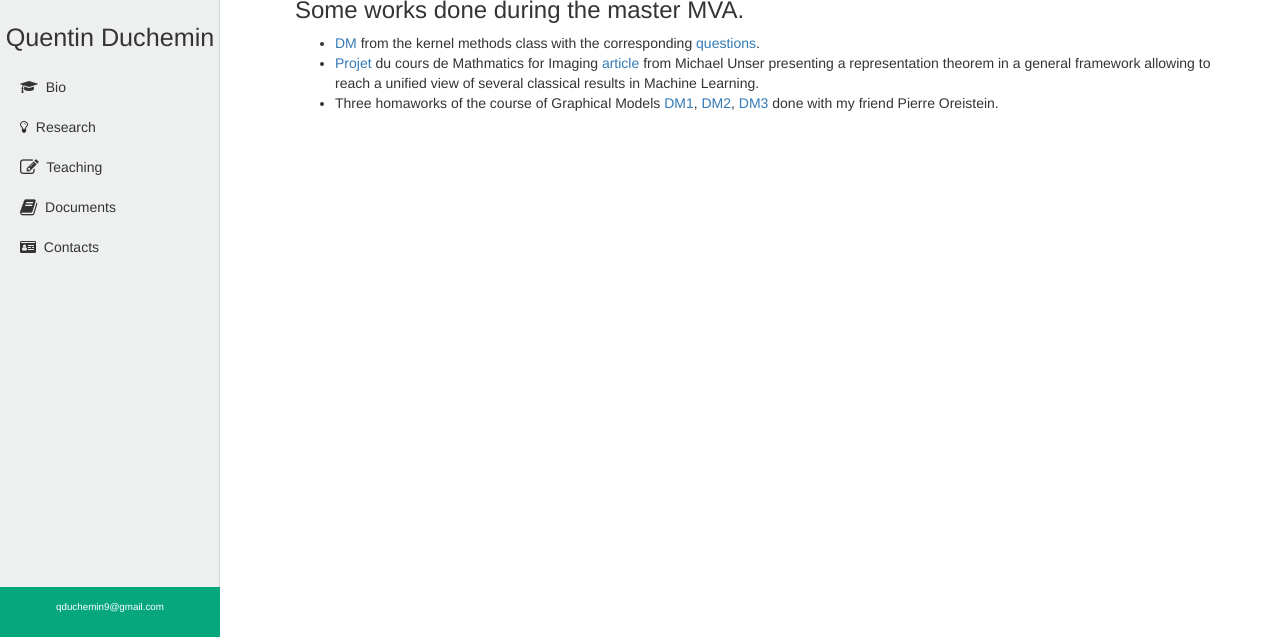
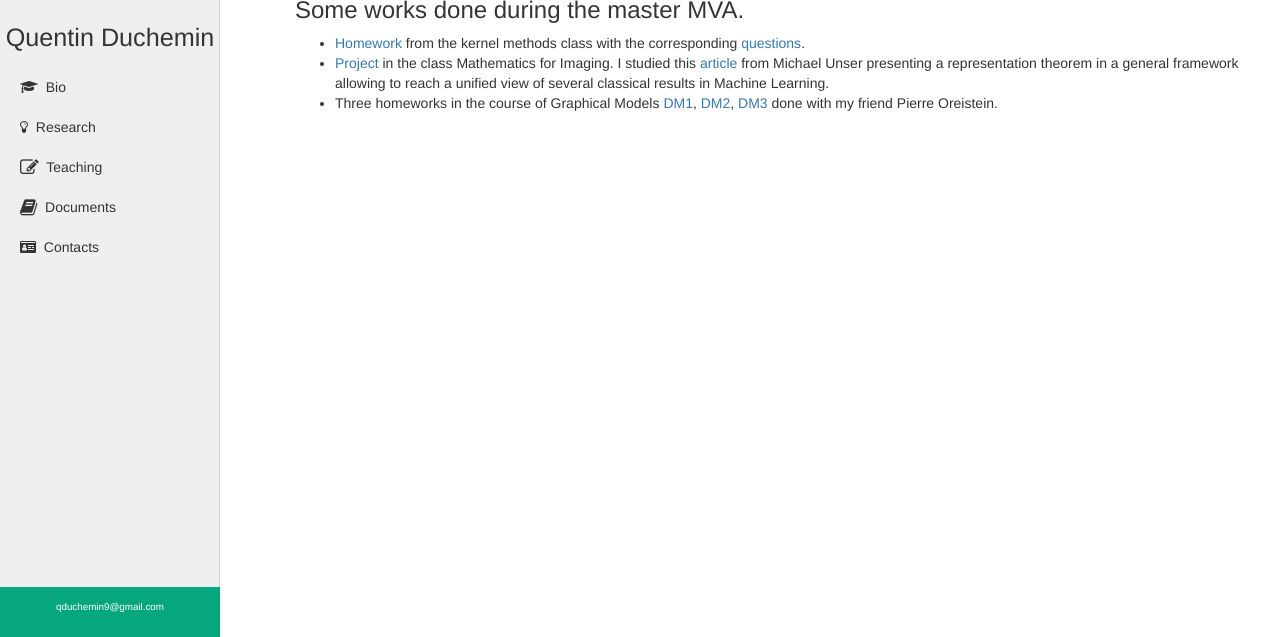
Before and after one commit to quentin-duchemin/quentin-duchemin.github.io, a plain HTML site: page documents.html in a window 1280 px wide. Shown: the part 163-800 px from the top of the page. Drawn offline with nearby package versions, Linux system fonts and the light colour scheme; some packages are replaced by stand-ins of ours.

Commit message:
english version

```diff
--- a/documents.html
+++ b/documents.html
@@ -105,9 +105,9 @@
                             <h3> Some works done during the master MVA. </h3>
 
 				<ul>
-					<li> <a href="http://quentin-duchemin.github.io/documents/KERNEL_DM.pdf">DM</a> from the kernel methods class with the corresponding <a href="http://quentin-duchemin.github.io/documents/hw.pdf">questions</a>. </li>
-                    <li> <a href="http://quentin-duchemin.github.io/documents/maths_for_imaging.pdf">Projet</a> du cours de Mathmatics for Imaging <a href="https://arxiv.org/abs/1903.00687">article</a> from Michael Unser presenting a representation theorem in a general framework allowing to reach a unified view of several classical results in Machine Learning. </li>
-                    <li> Three homaworks of the course of Graphical Models <a href="http://quentin-duchemin.github.io/documents/MVA_DM1_duchemin_oreistein.pdf">DM1</a>, <a href="http://quentin-duchemin.github.io/documents/MVA_DM2_DUCHEMIN_OREISTEIN.pdf">DM2</a>, <a href="http://quentin-duchemin.github.io/documents/MVA_DM3_DUCHEMIN_OREISTEIN.pdf">DM3</a> done with my friend Pierre Oreistein. </li>
+					<li> <a href="http://quentin-duchemin.github.io/documents/KERNEL_DM.pdf">Homework</a> from the kernel methods class with the corresponding <a href="http://quentin-duchemin.github.io/documents/hw.pdf">questions</a>. </li>
+                    <li> <a href="http://quentin-duchemin.github.io/documents/maths_for_imaging.pdf">Project</a> in the class Mathematics for Imaging. I studied this <a href="https://arxiv.org/abs/1903.00687">article</a> from Michael Unser presenting a representation theorem in a general framework allowing to reach a unified view of several classical results in Machine Learning. </li>
+                    <li> Three homeworks in the course of Graphical Models <a href="http://quentin-duchemin.github.io/documents/MVA_DM1_duchemin_oreistein.pdf">DM1</a>, <a href="http://quentin-duchemin.github.io/documents/MVA_DM2_DUCHEMIN_OREISTEIN.pdf">DM2</a>, <a href="http://quentin-duchemin.github.io/documents/MVA_DM3_DUCHEMIN_OREISTEIN.pdf">DM3</a> done with my friend Pierre Oreistein. </li>
 
 				</ul>
                             </p>
```
